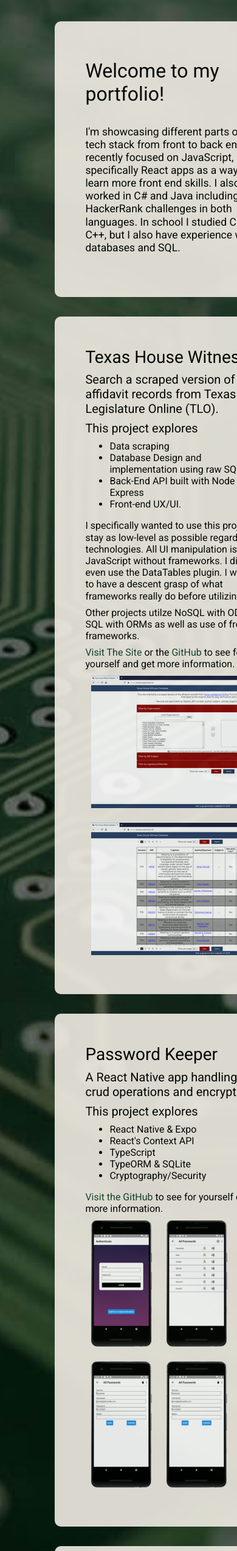
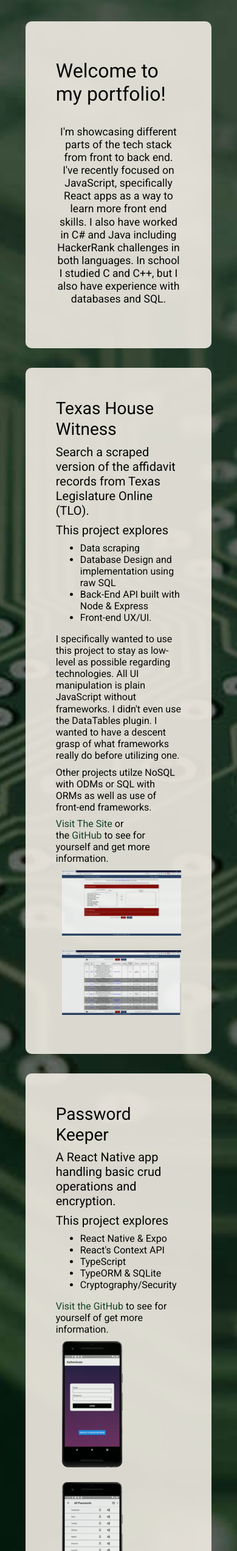
Before and after one commit to jasonmb626/jasonbrunelle.com, a PHP site: page /portfolio.html in a window 390 px wide. Shown: the part 57-2600 px from the top of the page at 61% size. Run offline with PHP 8.4, Linux system fonts and the light colour scheme.

Commit message:
Fix layouts for small screens. Add scrolling for about.

```diff
--- a/about.html
+++ b/about.html
@@ -45,7 +45,7 @@
   <header>
     <div class="container">
         <div class="card">
-          <div>
+          <div id="about-me">
               <h1>About Me</h1>
               <p><a href=portfolio.html>Check out my portfolio</a></p>
           </div>
--- a/portfolio.css
+++ b/portfolio.css
@@ -7,11 +7,12 @@ main {
     min-height: 100vh;
     background: url(./portfolio.jpg) center center/cover;
     height: 100vh;
+    width: 100%;
     overflow-y: scroll;
 }
 
 .container {
-    width: 80%;
+    width: 95%;
     height: 100%;
     margin: auto;
     padding-top: 5px;
@@ -58,6 +59,17 @@ ul {
     margin-bottom: 1rem;
 }
 
+.screenshots {
+    display: block;
+    width: 100%;
+}
 .screenshot {
     margin: 10px;
+    max-width: 95%;
 }
+
+@media screen and (min-width: 768px) {
+    .container {
+        width: 80%;
+    }
+}
--- a/portfolio.html
+++ b/portfolio.html
@@ -82,7 +82,7 @@
                 rel="noopener noreferrer"
                 >GitHub</a>&nbsp;to see for yourself and get more information.
             </span>
-            <span>
+            <span class="screenshots">
               <a href="https://texashousewitness.info"
                 target="_blank"
                 rel="noopener noreferrer"
@@ -115,7 +115,7 @@
                 rel="noopener noreferrer"
               >Visit the GitHub</a>&nbsp;to see for yourself of get more information.
             </span>
-            <span>
+            <span class="screenshots">
               <a href="https://github.com/jasonmb626/Password_Keeper_React_Native"
                 target="_blank"
                 rel="noopener noreferrer"
@@ -169,7 +169,7 @@
                 rel="noopener noreferrer"
               >authors</a> document if you're interested.
             </span>
-            <span>
+            <span class="screenshots">
               <a href="https://www.meetmytypes.com"
                 target="_blank"
                 rel="noopener noreferrer"
@@ -209,7 +209,7 @@
                 rel="noopener noreferrer"
               >&nbsp;visit the GitHub</a>&nbsp;to see for yourself and get more information.
             </span>
-            <span>
+            <span class="screenshots">
               <a href="https://thawing-mesa-82925.herokuapp.com"
                 target="_blank"
                 rel="noopener noreferrer"
@@ -248,7 +248,7 @@
                 rel="noopener noreferrer"
               >Visit the GitHub</a>&nbsp;to see for yourself and get more information.
             </span>
-            <span>
+            <span class="screenshots">
               <a
                 href="https://best-chicago-hospitals.github.io/best-chicago-hospitals-website/"
                 target="_blank"
@@ -288,7 +288,7 @@
                 rel="noopener noreferrer"
               >Visit the GitHub</a>&nbsp;to see for yourself and get more information.
             </span>
-            <span>
+            <span class="screenshots">
               <a
                 href="https://github.com/jasonmb626/BlockTheBlob"
                 target="_blank"
@@ -336,7 +336,7 @@
                 rel="noopener noreferrer"
               >Visit the GitHub</a>&nbsp;to see for yourself and get more information.
             </span>
-            <span>
+            <span class="screenshots">
               <a
                 href="https://github.com/Tavi66/3321_LMS"
                 target="_blank"
--- a/style.css
+++ b/style.css
@@ -182,6 +182,7 @@ nav {
 .card div{
     display: flex;
     justify-content: space-between;
+    align-items: center;
     width: 100%;
 }
 
@@ -195,6 +196,7 @@ nav {
 
 p {
     font-size: 1.1rem;
+    text-align: center;
 }
 
 p.lead {
```
Also changed, not shown: about.css (+15 -2 lines).
